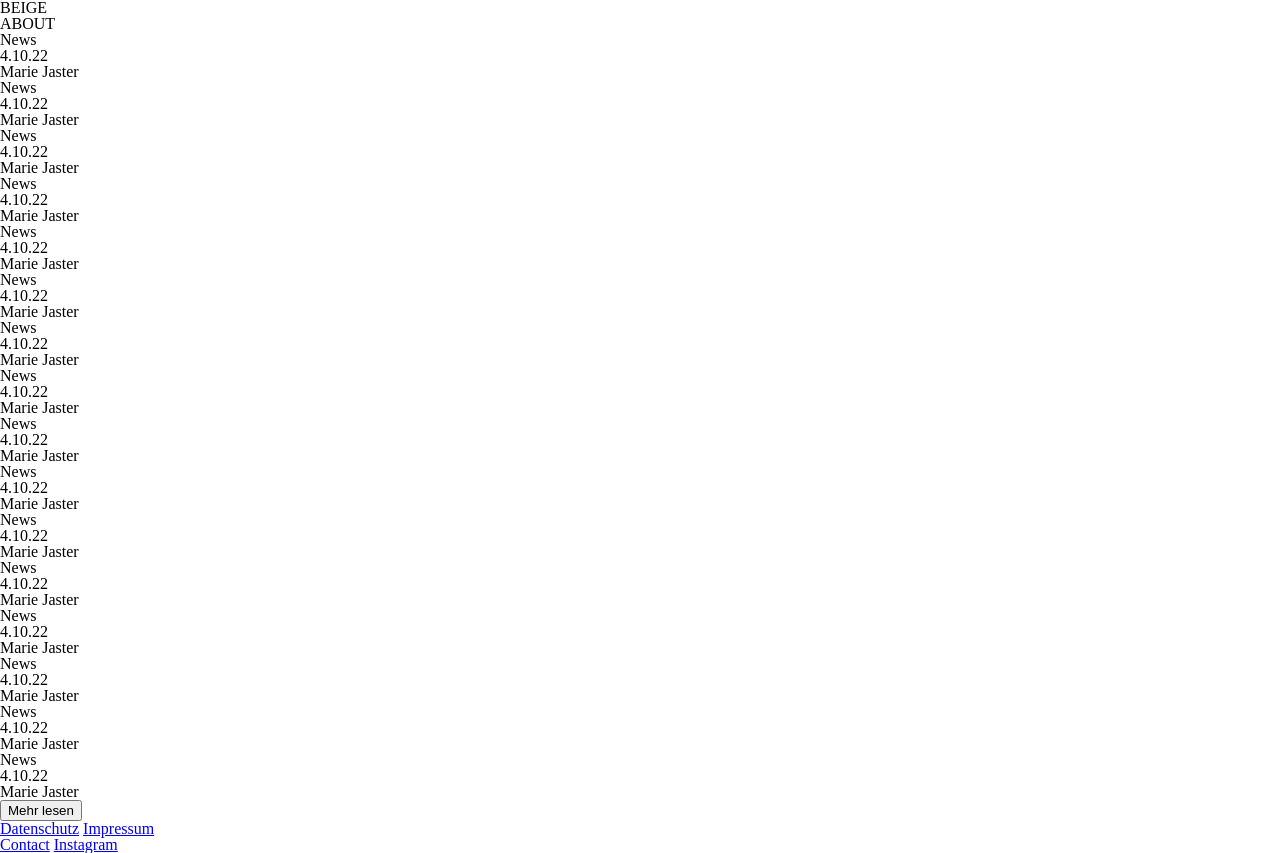
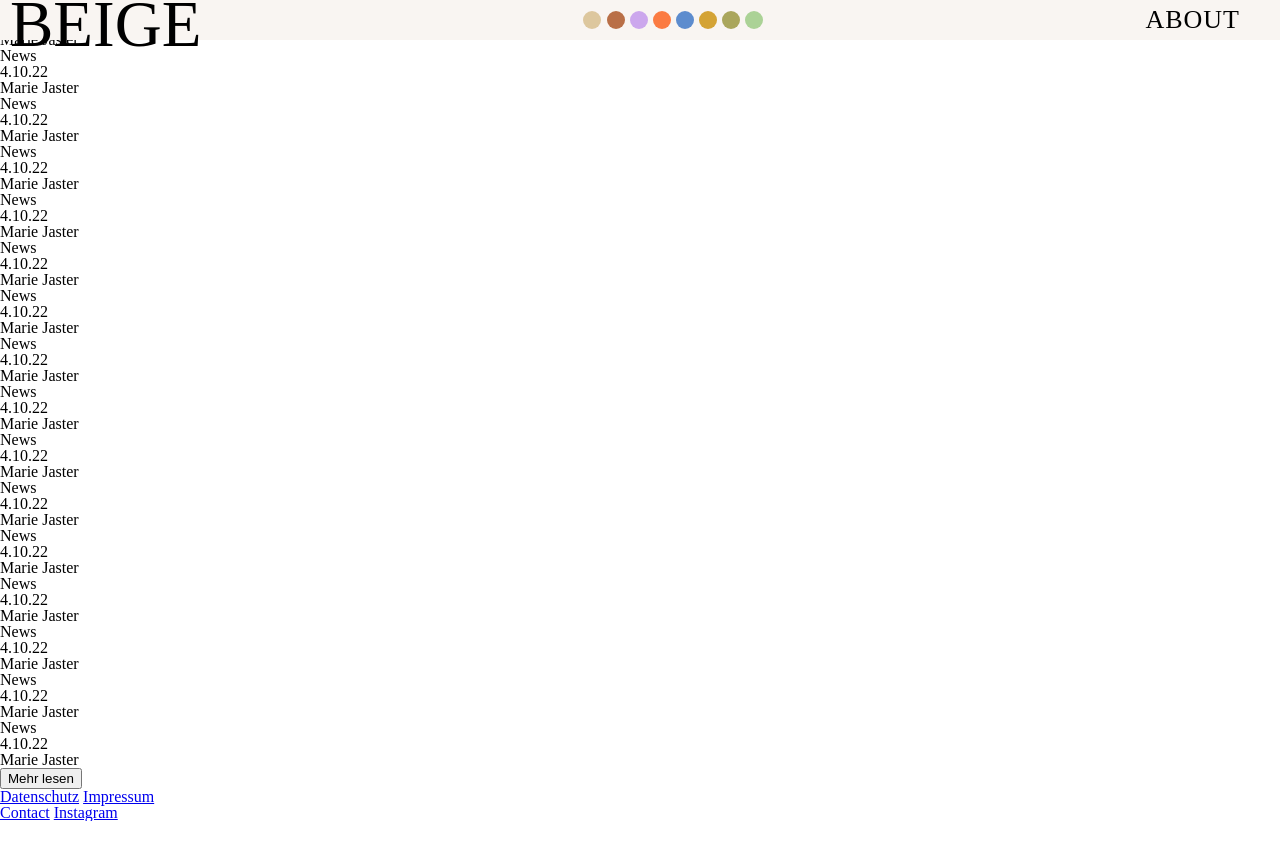
Before and after one commit to jeongjulee42/CSS_clone, a website: page clone/8_beige/index.html in a window 1280 px wide. After the commit the page ends 821 px from the top, so only its background shows below. Drawn offline with nearby package versions, Linux system fonts and the light colour scheme; files that its build step writes are made by us from their sources.

Commit message:
Design(8_beige): design nav

```diff
--- /dev/null
+++ b/clone/8_beige/src/scss/_variables.scss
@@ -0,0 +1,8 @@
+$color1: #ddc79e;
+$color2: #b96f47;
+$color3: #cca7ed;
+$color4: #fb7b42;
+$color5: #5d8cce;
+$color6: #d4a335;
+$color7: #aaa65c;
+$color8: #abd296;
--- a/clone/8_beige/src/scss/styles.scss
+++ b/clone/8_beige/src/scss/styles.scss
@@ -1,3 +1,59 @@
+@import "_variables";
 * {
   box-sizing: border-box;
 }
+nav {
+  background-color: #f9f5f2;
+  width: 100vw;
+  height: 5vh;
+  display: flex;
+  justify-content: space-between;
+  align-items: center;
+  padding: 0 10px;
+  position: fixed;
+  top: 0;
+}
+.nav-left {
+  font-size: 65px;
+  margin-top: 8px;
+}
+.nav-right {
+  margin-right: 30px;
+  font-size: 26px;
+  font-weight: 300;
+  letter-spacing: 1px;
+}
+.nav-center {
+  width: 180px;
+  display: flex;
+  justify-content: space-between;
+}
+.round {
+  width: 18px;
+  height: 18px;
+  border-radius: 50%;
+  &:first-child {
+    background-color: $color1;
+  }
+  &:nth-child(2) {
+    background-color: $color2;
+  }
+  &:nth-child(3) {
+    background-color: $color3;
+  }
+  &:nth-child(4) {
+    background-color: $color4;
+  }
+  &:nth-child(5) {
+    background-color: $color5;
+  }
+  &:nth-child(6) {
+    background-color: $color6;
+  }
+  &:nth-child(7) {
+    background-color: $color7;
+  }
+  &:nth-child(8) {
+    background-color: $color8;
+  }
+}
```
